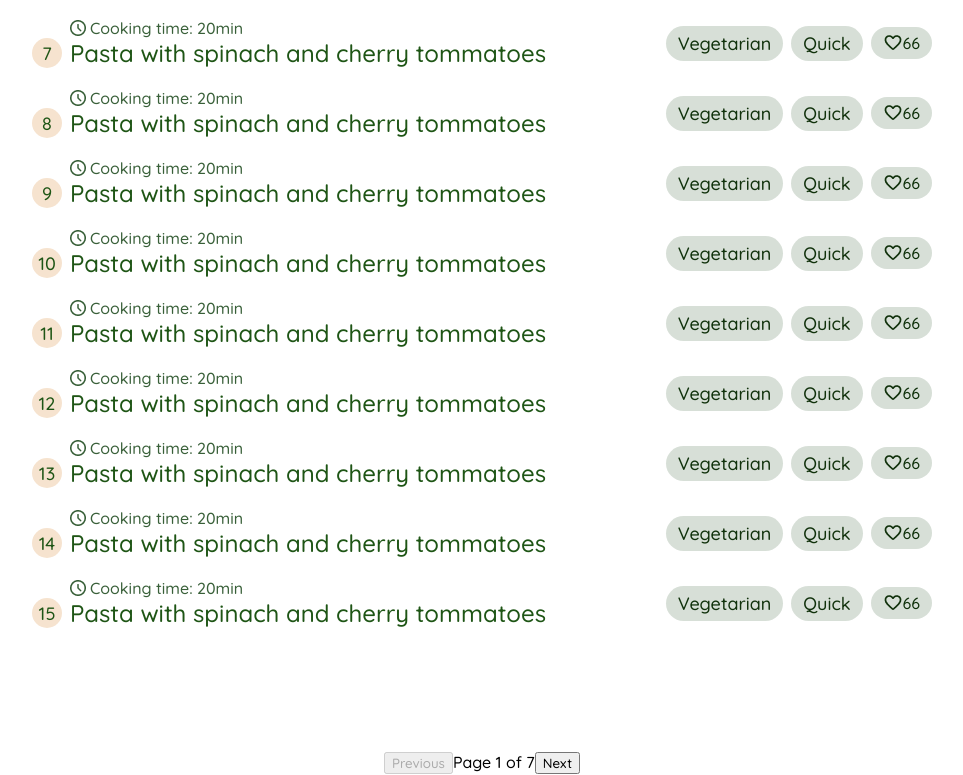
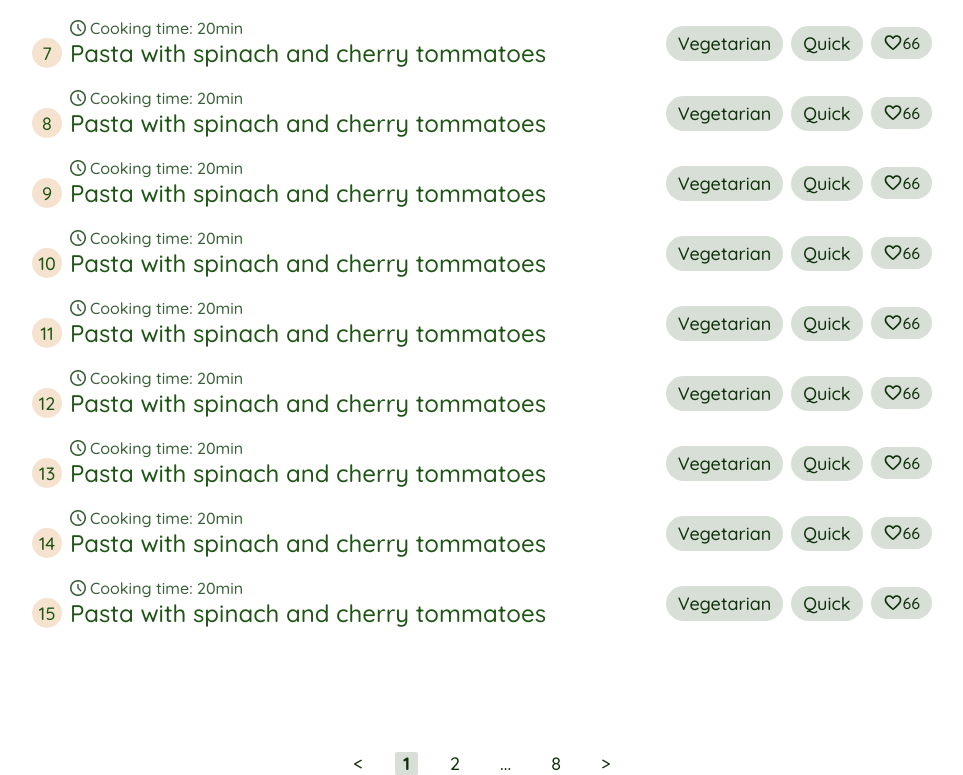
Before and after one commit to LeonKoenig17/code-a-cuisine, an Angular app: page /collection in a window 1280 px wide. Shown: the part 844-1619 px from the top of the page, without its empty margins (158-1121 px from the left). Built offline with nearby package versions, Linux system fonts and the light colour scheme.

Commit message:
collection page complete

```diff
--- a/src/app/collection/collection.component.html
+++ b/src/app/collection/collection.component.html
@@ -14,10 +14,16 @@
         <div class="list">
             <app-listed-recipe *ngFor="let item of pagedItems; let i = index" [index]="(currentPage - 1) * pageSize + i + 1"></app-listed-recipe>
         </div>
-        <div class="navigation">
-            <button (click)="prevPage()" [disabled]="currentPage === 1">Previous</button>
-            <span>Page {{ currentPage }} of {{ totalPages() }}</span>
-            <button (click)="nextPage()" [disabled]="currentPage === totalPages()">Next</button>
+        <div class="pagination">
+            <button (click)="prevPage()" [disabled]="currentPage === 1">&lt;</button>
+            <button class="numbers"
+              *ngFor="let page of getPageNumbers()"
+              [disabled]="page === '...'"
+              [class.active]="page === currentPage"
+              (click)="page !== '...' ? goToPage(page) : null">
+              {{ page }}
+            </button>
+            <button (click)="nextPage()" [disabled]="currentPage === totalPages">&gt;</button>
         </div>
     </div>
 </section>
--- a/src/app/collection/collection.component.scss
+++ b/src/app/collection/collection.component.scss
@@ -72,3 +72,27 @@ section {
             color: #1E5515;
     }
 }
+
+.pagination {
+    display: flex;
+    gap: 24px;
+    button {
+        color: #10310B;
+        font-size: 18px;
+        padding: 0 8px;
+        border: none;
+        border-radius: 2px;
+        background: none;
+        &:hover {
+            cursor: pointer;
+            background-color: #D7DFD7;
+        }
+        &.active {
+            font-weight: bold;
+            background-color: #D7DFD7;
+        }
+        &[disabled] {
+            cursor: default;
+        }
+    }
+}
--- a/src/app/collection/collection.component.ts
+++ b/src/app/collection/collection.component.ts
@@ -12,24 +12,56 @@ import { NgFor } from '@angular/common';
 })
 export class CollectionComponent {
 
-  items = Array.from({ length: 100 }, (_, i) => `Item ${i + 1}`);
+  items = Array.from({ length: 110 }, (_, i) => `Item ${i + 1}`);
+  pageSize = 15;
   currentPage = 1;
-  pageSize = 15;
+
+  get totalPages(): number {
+    return Math.ceil(this.items.length / this.pageSize);
+  }
 
   get pagedItems() {
     const start = (this.currentPage - 1) * this.pageSize;
     return this.items.slice(start, start + this.pageSize);
   }
 
-  nextPage() {
-    if ((this.currentPage * this.pageSize) < this.items.length) this.currentPage++;
+  goToPage(page: number | string) {
+    if (typeof page === 'number' && page >= 1 && page <= this.totalPages) {
+      this.currentPage = page;
+    }
   }
 
   prevPage() {
     if (this.currentPage > 1) this.currentPage--;
   }
 
-  totalPages() {
-    return Math.ceil(this.items.length / this.pageSize);
+  nextPage() {
+    if (this.currentPage < this.totalPages) this.currentPage++;
+  }
+
+  /** Returns an array of page numbers to display, with ellipsis */
+  getPageNumbers(): (number | string)[] {
+    const pages: (number | string)[] = [];
+    const total = this.totalPages;
+    const current = this.currentPage;
+
+    if (total <= 7) {
+      for (let i = 1; i <= total; i++) pages.push(i);
+    } else {
+      // Always show first, last, current ±1
+      pages.push(1);
+
+      if (current > 3) pages.push('...');
+
+      const start = Math.max(2, current - 1);
+      const end = Math.min(total - 1, current + 1);
+
+      for (let i = start; i <= end; i++) pages.push(i);
+
+      if (current < total - 2) pages.push('...');
+      pages.push(total);
+    }
+
+    return pages;
   }
 }
```
